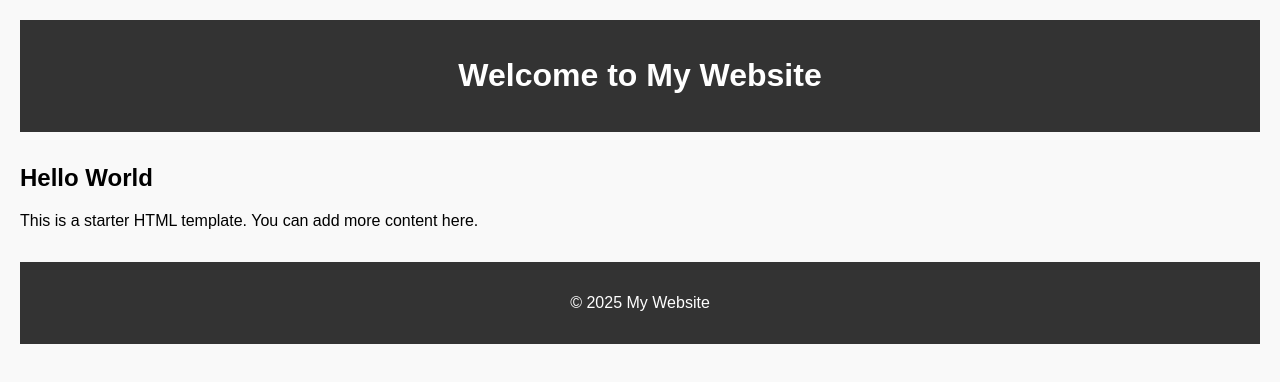
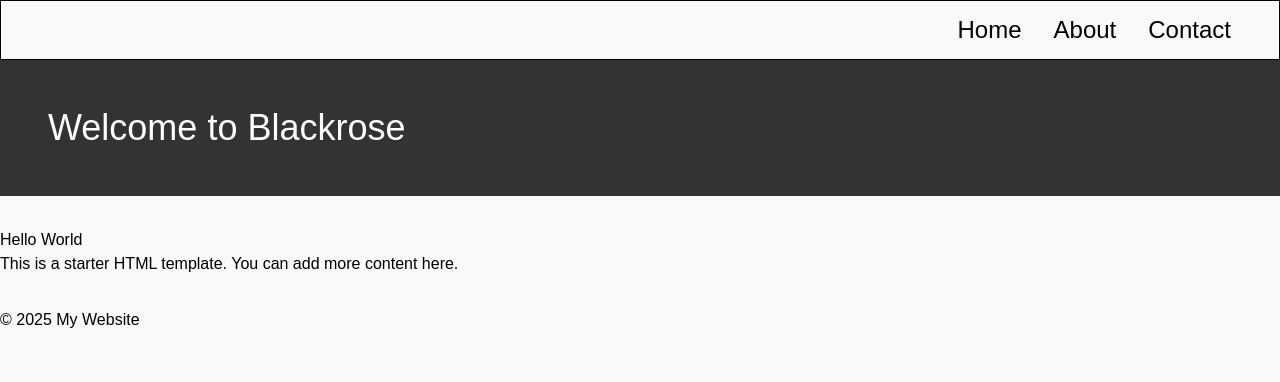
Before and after one commit to pipesSomeAndSSam/github-practice-blackrose, a plain HTML site: page incex.html in a window 1280 px wide. Drawn offline with nearby package versions, Linux system fonts and the light colour scheme.

Commit message:
Add navigation bar with basic styling

```diff
--- a/incex.html
+++ b/incex.html
@@ -3,19 +3,13 @@
 <head>
   <meta charset="UTF-8">
   <meta name="viewport" content="width=device-width, initial-scale=1.0">
+  <script src="https://cdn.jsdelivr.net/npm/@tailwindcss/browser@4"></script>
   <title>Starter Page</title>
   <style>
     body {
       font-family: Arial, sans-serif;
       margin: 0;
-      padding: 20px;
       background-color: #f9f9f9;
-    }
-    header, footer {
-      background: #333;
-      color: white;
-      padding: 1rem;
-      text-align: center;
     }
     main {
       margin: 2rem 0;
@@ -23,8 +17,15 @@
   </style>
 </head>
 <body>
-  <header>
-    <h1>Welcome to My Website</h1>
+    <nav>
+        <ul class="flex flex-row-reverse border-1 h-15 items-center px-8 text-md sm:text-2xl">
+            <li class="mx-4"><a href="./contact.html">Contact</a></li>
+            <li class="mx-4"><a href="./about.html">About</a></li>
+            <li class="mx-4"><a href="./incex.html">Home</a></li>
+        </ul>
+    </nav>
+  <header class="h-34 items-center flex bg-[#333] text-white text-2xl sm:text-4xl px-12">
+    <h1>Welcome to Blackrose</h1>
   </header>
 
   <main>
```
